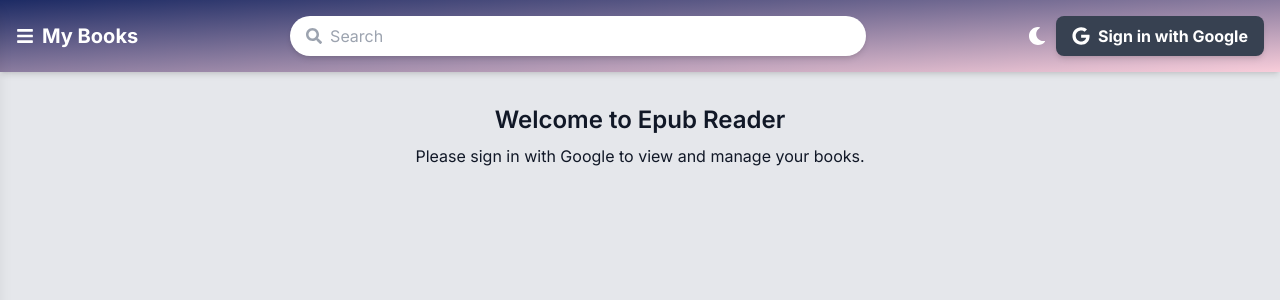
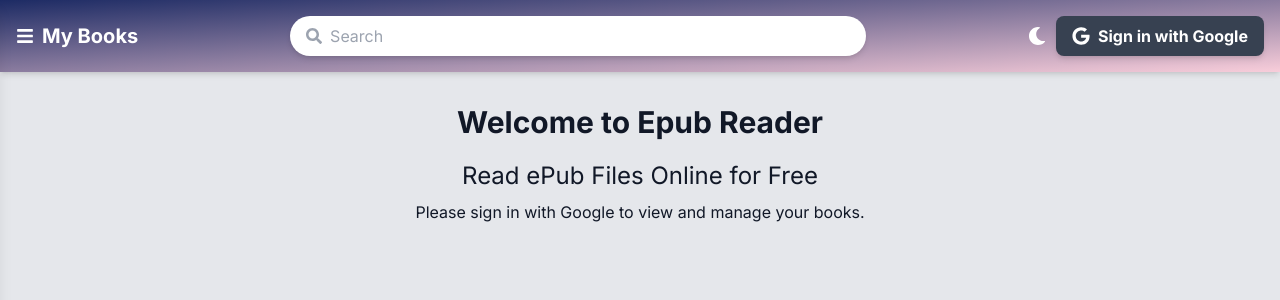
Before and after one commit to subidhkhanal/epub-reader, a Next.js app: page / in a window 1280 px wide. Shown: the top 300 px of the page. Built offline with nearby package versions, Linux system fonts and the light colour scheme; no server answers.

Commit message:
made seo changes to layout and homepage

```diff
--- a/app/layout.tsx
+++ b/app/layout.tsx
@@ -8,8 +8,9 @@ import { ThemeProvider } from "@/app/context/ThemeContext";
 const inter = Inter({ subsets: ["latin"] });
 
 export const metadata: Metadata = {
-  title: "Epub Reader",
-  description: "Epub Reader",
+  title: "Free ePub Reader Online - Read ePub Files in Browser Instantly",
+  description:
+    "Quickly open and read ePub files online for free. No downloads required, fully compatible with mobile and desktop browsers.",
 };
 
 export default function RootLayout({
--- a/app/page.tsx
+++ b/app/page.tsx
@@ -108,7 +108,8 @@ const Home: React.FC = () => {
           />
         ) : (
           <div className="text-center mt-5">
-            <h2 className="text-2xl font-semibold">Welcome to Epub Reader</h2>
+            <h1 className="text-3xl font-bold">Welcome to Epub Reader</h1>
+            <h2 className="text-2xl mt-4">Read ePub Files Online for Free</h2>
             <p className="mt-2">
               Please sign in with Google to view and manage your books.
             </p>
```
